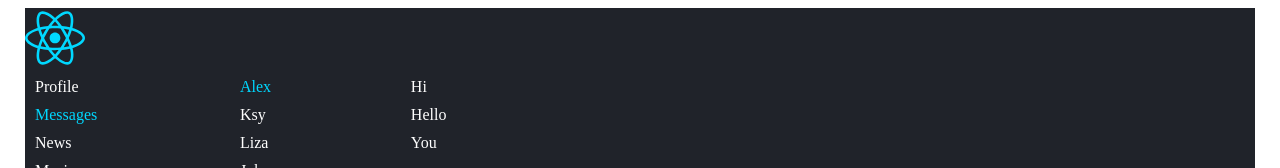
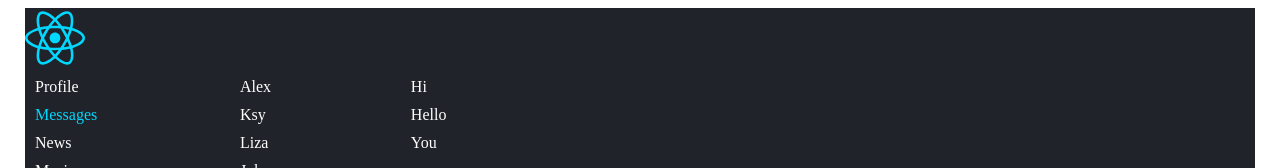
Before and after one commit to elitmor/social, a React (Create React App) app: page /dialog in a window 1280 px wide. Shown: the top 168 px of the page. Built offline with nearby package versions, Linux system fonts and the light colour scheme.

Commit message:
modified dialog

```diff
--- a/src/components/app/App.js
+++ b/src/components/app/App.js
@@ -17,7 +17,7 @@ const App = () => {
         <div className='app-wrapper-content'>
           <Routes>
             <Route path='/profile' element={<Profile />} />
-            <Route path='/dialog' element={<Dialog />} />
+            <Route path='/dialog/*' element={<Dialog />} />
             <Route path='/news' element={<News />} />
             <Route path='/music' element={<Music />} />
             <Route path='/settings' element={<Settings />} />
--- a/src/components/dialog/Dialog.js
+++ b/src/components/dialog/Dialog.js
@@ -1,3 +1,4 @@
+import { NavLink } from "react-router-dom";
 import "./Dialog.module.css";
 import styles from "./Dialog.module.css";
 
@@ -5,12 +6,48 @@ const Dialog = () => {
   return (
     <div className={styles.dialog}>
       <div className={styles.items}>
-        <div className={`${styles.item} ${styles.active}`}>Alex</div>
-        <div className={styles.item}>Ksy</div>
-        <div className={styles.item}>Liza</div>
-        <div className={styles.item}>John</div>
-        <div className={styles.item}>Victor</div>
-        <div className={styles.item}>Alexis</div>
+        <NavLink
+          style={({ isActive }) => ({ color: isActive ? "#00d8ff" : "#fff" })}
+          className={styles.item}
+          to='/dialog/1'
+        >
+          Alex
+        </NavLink>
+        <NavLink
+          style={({ isActive }) => ({ color: isActive ? "#00d8ff" : "#fff" })}
+          className={styles.item}
+          to='/dialog/2'
+        >
+          Ksy
+        </NavLink>
+        <NavLink
+          style={({ isActive }) => ({ color: isActive ? "#00d8ff" : "#fff" })}
+          className={styles.item}
+          to='/dialog/3'
+        >
+          Liza
+        </NavLink>
+        <NavLink
+          style={({ isActive }) => ({ color: isActive ? "#00d8ff" : "#fff" })}
+          className={styles.item}
+          to='/dialog/4'
+        >
+          John
+        </NavLink>
+        <NavLink
+          style={({ isActive }) => ({ color: isActive ? "#00d8ff" : "#fff" })}
+          className={styles.item}
+          to='/dialog/5'
+        >
+          Victor
+        </NavLink>
+        <NavLink
+          style={({ isActive }) => ({ color: isActive ? "#00d8ff" : "#fff" })}
+          className={styles.item}
+          to='/dialog/6'
+        >
+          Alexis
+        </NavLink>
       </div>
       <div className={styles.messages}>
         <div className={styles.message}>Hi</div>
--- a/src/components/dialog/Dialog.module.css
+++ b/src/components/dialog/Dialog.module.css
@@ -4,6 +4,9 @@
 }
 
 .item {
+  display: block;
+  text-decoration: none;
+  color: #fff;
   margin: 10px;
 }
 
```
